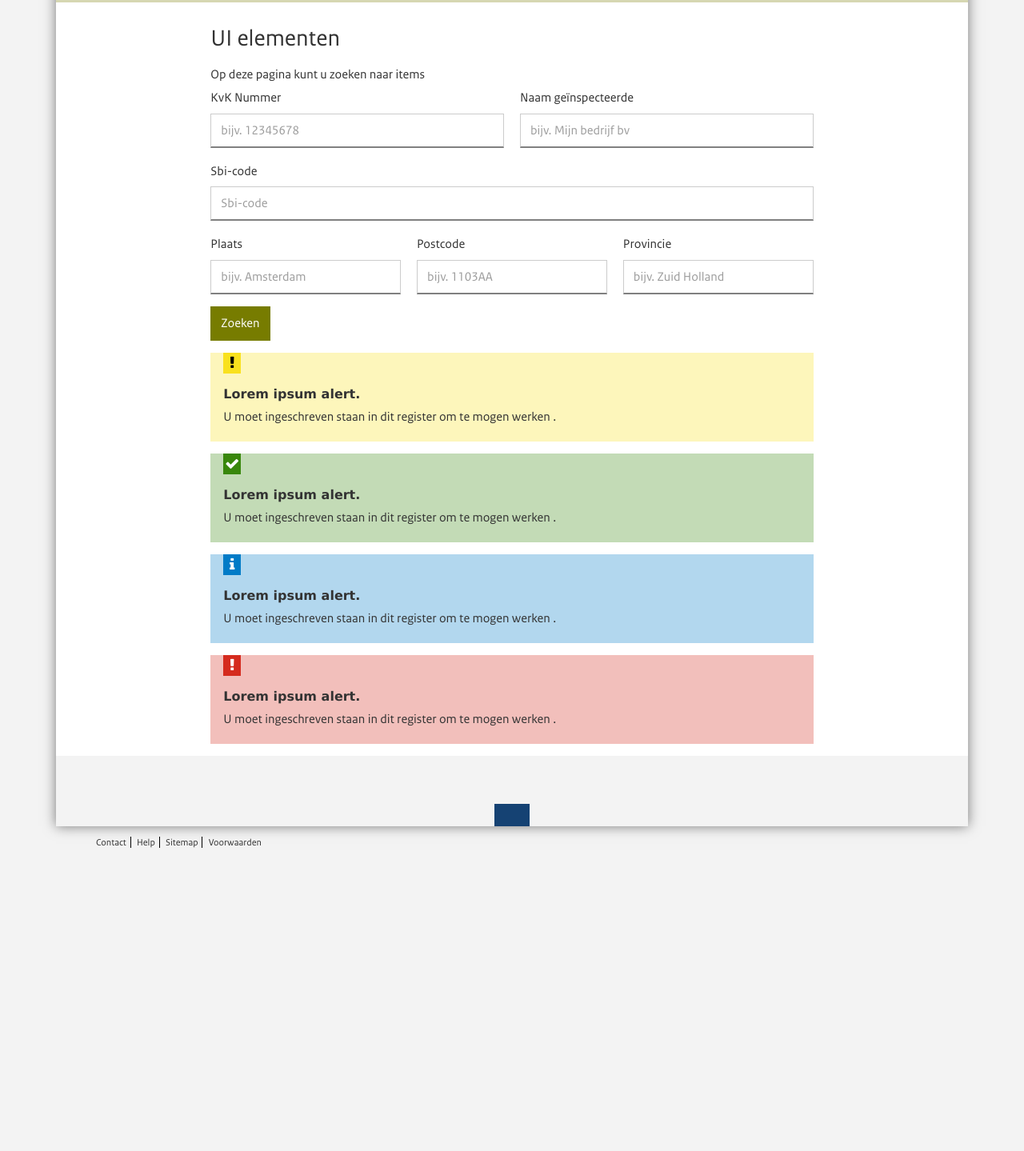
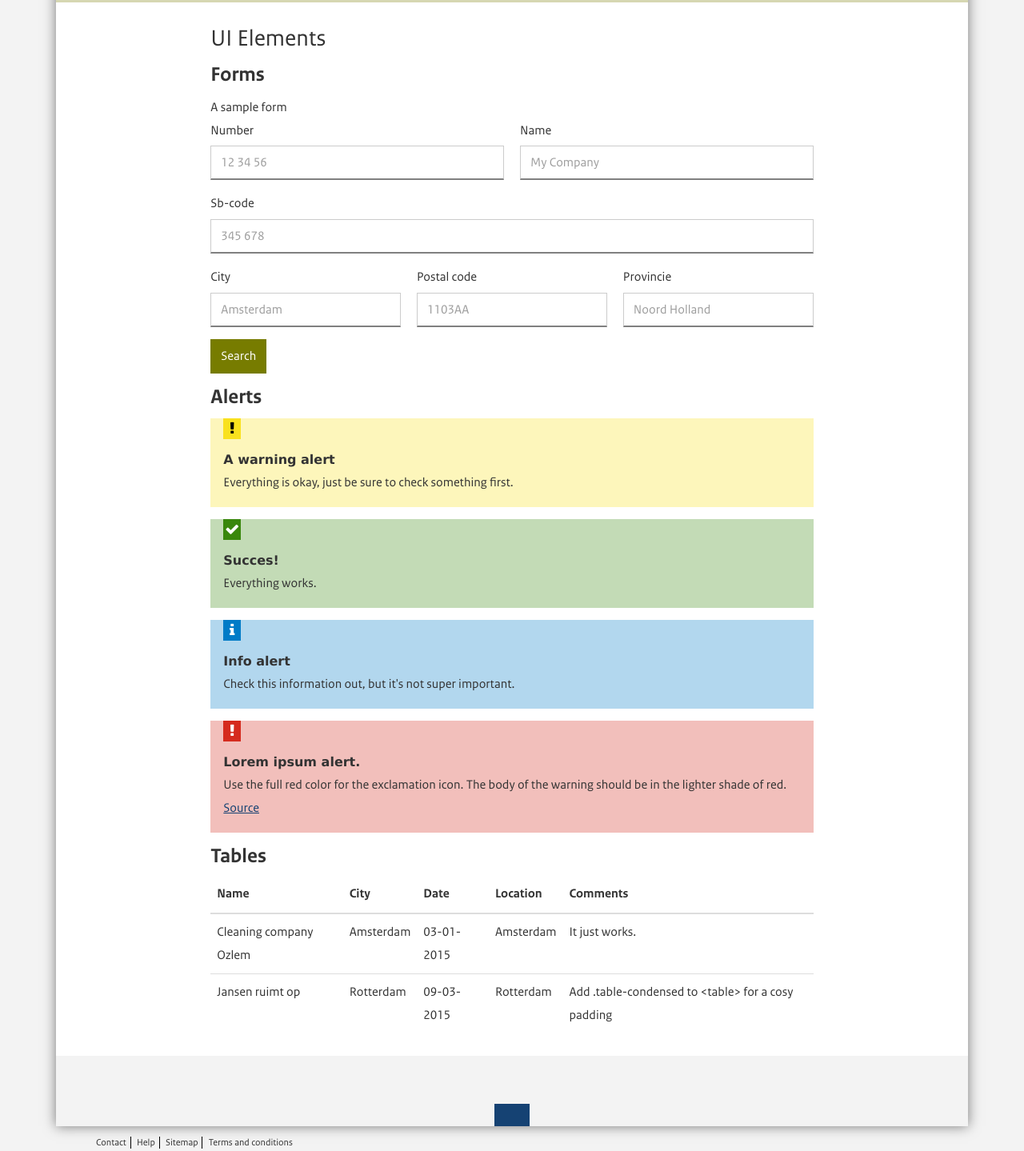
Before and after one commit to gpgooiker/rijks-bootstrap, a website: page sample-ui-elements.html in a window 1280 px wide. Shown: the part 180-1619 px from the top of the page at 80% size. Before the commit the page ends 1254 px from the top, so only its background shows below. Drawn offline with nearby package versions, Linux system fonts and the light colour scheme.

Commit message:
Add a sample table and legal info

```diff
--- a/package.json
+++ b/package.json
@@ -10,7 +10,7 @@
     "postinstall": "bower install && gulp"
   },
   "author": "ICTU",
-  "license": "MIT",
+  "license": "CC0",
   "dependencies": {
     "gulp": "^3.9.0",
     "gulp-concat": "^2.6.0",
--- a/sample-ui-elements.html
+++ b/sample-ui-elements.html
@@ -28,12 +28,12 @@
     <div class="page-wrapper">
       <header>
         <div class="rijksoverheid-branding">
-          <a href="./" title="Ga naar homepagina">
+          <a href="./" title="Home">
             <img src="dist/images/logoRijksoverheidHeader.png" alt="logo Rijksoverheid" />
           </a>
         </div>
         <div class="app-name">
-          <strong>Rijks-bootstrap</strong> Bootstrap in de Rijkshuisstijl
+          <strong>Rijks-bootstrap</strong> Bootstrap, using the styleguide for the Dutch public sector
         </div>
         <nav class="main-navigation">
           <ul class="sf-menu sf-navbar">
@@ -42,18 +42,10 @@
             <li>
               <a href="rapport.html">Sample menu with Superfish</a>
               <ul>
-                <li>
-                  <a href="#">submenu item</a>
-                </li>
-                <li>
-                  <a href="#">long submenu item sets sub width</a>
-                </li>
-                <li>
-                  <a href="#">submenu item</a>
-                </li>
-                <li>
-                  <a href="#">submenu item</a>
-                </li>
+                <li> <a href="#">submenu item</a> </li>
+                <li> <a href="#">long submenu item sets sub width</a> </li>
+                <li> <a href="#">submenu item</a> </li>
+                <li> <a href="#">submenu item</a> </li>
               </ul>
             </li>
           </ul>
@@ -63,74 +55,104 @@
       <main>
         <div class="row">
           <div class="col-sm-8 col-sm-offset-2">
-            <h1>UI elementen</h1>
-
+            <h1>UI Elements</h1>
+            <h2>Forms</h2>
             <div class="into-text">
-              Op deze pagina kunt u zoeken naar items
+              A sample form
             </div>
             <form>
               <div class="row">
                 <div class="form-group col-md-6">
-                  <label for="kvknr" class="control-label">KvK Nummer</label>
-                  <input type="text" class="form-control" id="kvknr" placeholder="bijv. 12345678">
+                  <label for="number" class="control-label">Number</label>
+                  <input type="text" class="form-control" id="number" placeholder="12 34 56">
                 </div>
 
                 <div class="form-group  col-md-6">
-                  <label for="bedrijf" class="control-label">Naam geïnspecteerde</label>
-                  <input type="text" class="form-control" id="bedrijf" placeholder="bijv. Mijn bedrijf bv">
+                  <label for="company" class="control-label">Name</label>
+                  <input type="text" class="form-control" id="company" placeholder="My Company">
                 </div>
               </div>
 
               <div class="row">
                 <div class="form-group col-md-12">
-                  <label for="sbicode" class="control-label">Sbi-code</label>
-                  <input type="text" class="form-control" id="sbicode" placeholder="Sbi-code">
+                  <label for="sbcode" class="control-label">Sb-code</label>
+                  <input type="text" class="form-control" id="sbcode" placeholder="345 678">
                 </div>
               </div>
 
 
               <div class="row">
                 <div class="form-group  col-md-4">
-                  <label for="plaats" class="control-label">Plaats</label>
-                  <input type="text" class="form-control" id="plaats" placeholder="bijv. Amsterdam">
+                  <label for="city" class="control-label">City</label>
+                  <input type="text" class="form-control" id="city" placeholder="Amsterdam">
                 </div>
 
                 <div class="form-group col-md-4">
-                  <label for="postcode" class="control-label">Postcode</label>
-                  <input type="text" class="form-control" id="postcode" placeholder="bijv. 1103AA">
+                  <label for="postalcode" class="control-label">Postal code</label>
+                  <input type="text" class="form-control" id="postalcode" placeholder="1103AA">
                 </div>
 
                 <div class="form-group  col-md-4">
-                  <label for="provincie" class="control-label">Provincie</label>
-                  <input type="text" class="form-control" id="provincie" placeholder="bijv. Zuid Holland">
+                  <label for="province" class="control-label">Provincie</label>
+                  <input type="text" class="form-control" id="province" placeholder="Noord Holland">
                 </div>
               </div>
 
 
               <div class="form-group">
-                <button id="zoek" class="btn btn-primary">Zoeken</button>
+                <button id="search-button" class="btn btn-primary">Search</button>
               </div>
-
             </form>
 
-            <div class="alert alert-warning">
-              <h2>Lorem ipsum alert.</h2>
-              <p>U moet ingeschreven staan in dit register om te mogen werken .</p>
+            <h2>Alerts</h2>
+            <div class="alert alert-warning" role="alert">
+              <h2>A warning alert</h2>
+              <p>Everything is okay, just be sure to check something first.</p>
             </div>
 
-            <div class="alert alert-success">
-              <h2>Lorem ipsum alert.</h2>
-              <p>U moet ingeschreven staan in dit register om te mogen werken .</p>
+            <div class="alert alert-success" role="alert">
+              <h2>Succes!</h2>
+              <p>Everything works.</p>
             </div>
-            <div class="alert alert-info">
-              <h2>Lorem ipsum alert.</h2>
-              <p>U moet ingeschreven staan in dit register om te mogen werken .</p>
+            <div class="alert alert-info" role="alert">
+              <h2>Info alert</h2>
+              <p>Check this information out, but it's not super important.</p>
             </div>
 
-            <div class="alert alert-danger">
+            <div class="alert alert-danger" role="alert">
               <h2>Lorem ipsum alert.</h2>
-              <p>U moet ingeschreven staan in dit register om te mogen werken .</p>
+              <p>Use the full red color for the exclamation icon. The body of the warning should be in the lighter shade of
+                red. <a href="https://www.rijkshuisstijl.nl/huisstijldragers/online-formulieren" target="_blank">Source</a></p>
             </div>
+
+            <h2>Tables</h2>
+            <table id="inspectie-tabel" class="table table-hover">
+              <thead>
+                <tr>
+                  <th>Name</th>
+                  <th>City</th>
+                  <th>Date</th>
+                  <th>Location</th>
+                  <th>Comments</th>
+                </tr>
+              </thead>
+              <tbody>
+                <tr role="row" tabindex="0">
+                  <td>Cleaning company Ozlem</td>
+                  <td>Amsterdam</td>
+                  <td>03-01-2015</td>
+                  <td>Amsterdam</td>
+                  <td>It just works. </td>
+                </tr>
+                <tr role="row" tabindex="0">
+                  <td>Jansen ruimt op</td>
+                  <td>Rotterdam</td>
+                  <td>09-03-2015</td>
+                  <td>Rotterdam</td>
+                  <td>Add .table-condensed to &lt;table&gt; for a cosy padding</td>
+                </tr>
+              </tbody>
+            </table>
           </div>
         </div>
       </main>
@@ -145,7 +167,7 @@
         <li><a href="#" class="alpha">Contact</a></li>
         <li><a href="#">Help</a></li>
         <li><a href="#">Sitemap</a></li>
-        <li><a href="#" class="omega">Voorwaarden</a></li>
+        <li><a href="#" class="omega">Terms and conditions</a></li>
       </ul>
     </nav>
   </footer>
--- a/src/less/links.less
+++ b/src/less/links.less
@@ -15,6 +15,7 @@
 
 a {
   text-decoration: underline;
+  cursor: pointer;
 }
 
 a.back-link,
@@ -24,11 +25,9 @@ a.internal-link,
 button.show-more,
 button.show-less,
 .mailto-link {
-    cursor: pointer;
     background-image: url("@{path-sprites}inline.png");
     background-repeat: no-repeat;
     .lh-transition(all .5s);
-
 }
 
 a.external-link {
```
Also changed, not shown: README.md, dist/css/rijks-bootstrap.css.
